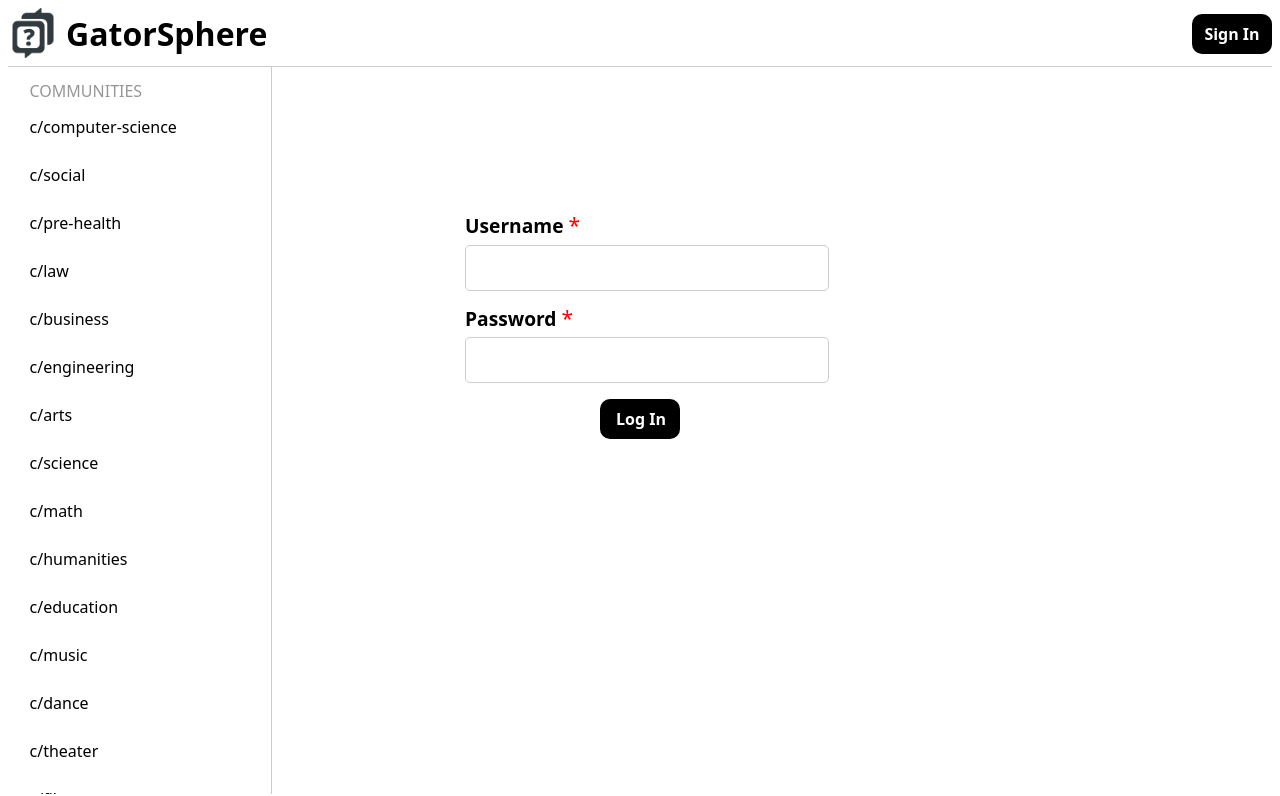
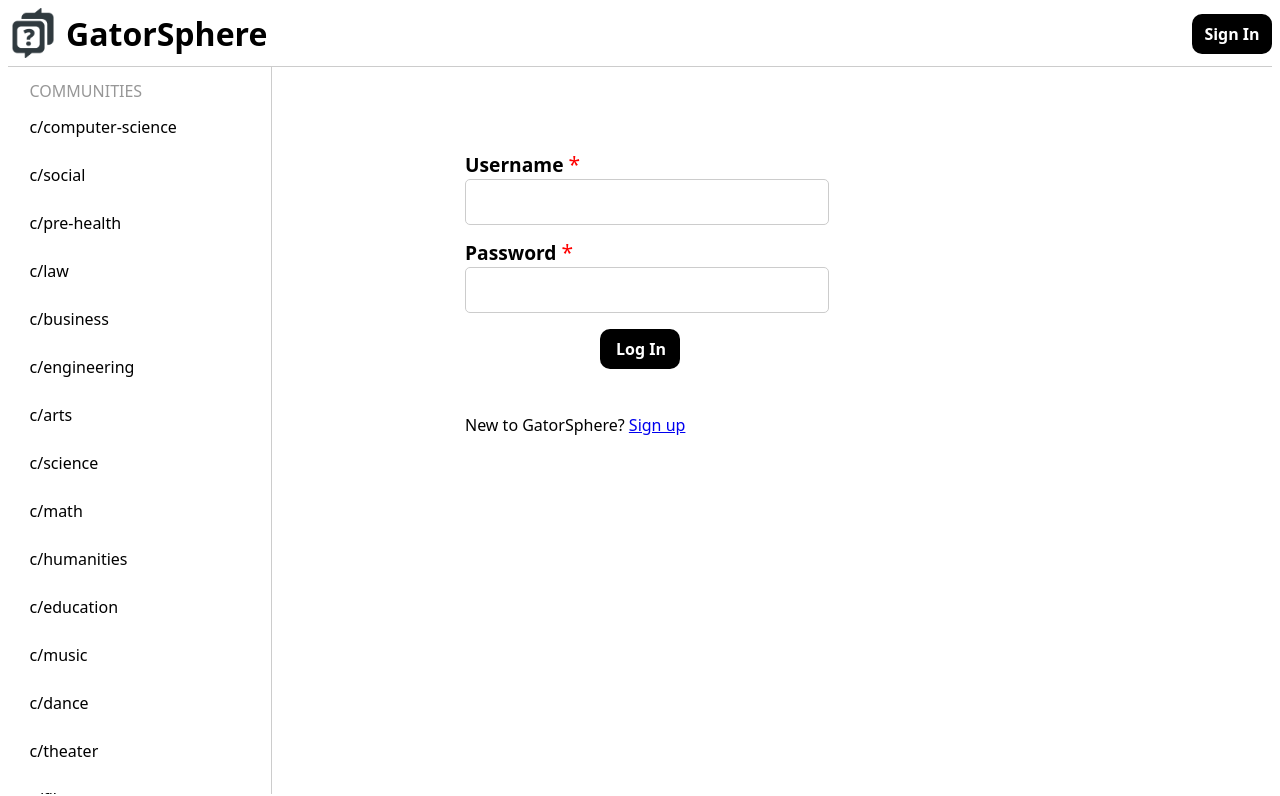
Before and after one commit to matthewdeguzman/gatorsphere-frontend, a SvelteKit app: page /login in a window 1280 px wide. Shown: the top 796 px of the page. Built offline with nearby package versions, Linux system fonts and the light colour scheme.

Commit message:
Add signup page

```diff
--- a/src/routes/login/+page.svelte
+++ b/src/routes/login/+page.svelte
@@ -1,4 +1,10 @@
-
+<script lang="ts">
+	import { page } from "$app/stores";
+	$: signup = $page.url.searchParams.get("signup") || false;
+</script>
+<div class="login-wrapper">
+	<div />
+		<div>
 		<form action="/" method="get" class="login-form">
 			<div class="login-box">
 				<label for="username">Username <p class="req" title="required">*</p></label>
@@ -13,9 +19,18 @@
 				<label for="password">Password <p class="req" title="required">*</p></label>
 				<input type="password" id="password" name="password" required>
 			</div>
-	<input class="login-btn" type="submit" value="Log In">
+			<input class="login-btn" type="submit" value={signup ? "Sign Up" : "Log In"}>
 		</form>
-
+		<div class="sign-up-wrapper">
+			{#if signup}
+				<p class="sign-up-text">Already have an account? <a class="sign-up-text" href="/login">Log in</a></p>
+			{:else}
+				<p class="sign-up-text">New to GatorSphere? <a class="sign-up-text" href="/login?signup=true">Sign up</a></p>
+			{/if}
+		</div>
+	</div>
+	<div />
+</div>
 <style>
 
 	.req {
@@ -24,24 +39,34 @@
 		font-size: 1.1em;
 	}
 
+	.login-wrapper {
+		display: grid;
+		grid-template-columns: auto minmax(auto, 350px) auto;
+	}
+
 	.login-form {
-		margin: 20%;
+		margin-top: 20%;
 		display: flex;
 		flex-direction: column;
 		align-items: center;
 	}
 
+	.sign-up-wrapper {
+		margin-top: 3em;
+		justify-self: start;
+	}
+
+	.sign-up-text {
+		font-weight: 300;
+	}
+
 	.login-box {
-		display: flex;
-		flex-direction: column;
-		margin-bottom: 1em;
+		margin-top: 1em;
 		width: 100%;
-		max-width: 350px;
 	}
 
 	label {
 		font-weight: 600;
-		margin-bottom: 0.5em;
 		font-size: 1.2em;
 	}
 
@@ -53,9 +78,11 @@
 		border-radius: 5px;
 		font-size: 1.3em;
 		padding-left: 0.5em;
+		margin-top: 0.25em;
 	}
 
 	input[type="submit"] {
+		margin-top: 1em;
 		border-radius: 10px;
 		width: 5em;
 		height: 2.5em;
```
Lines whose indentation alone changed are shown as unchanged.
